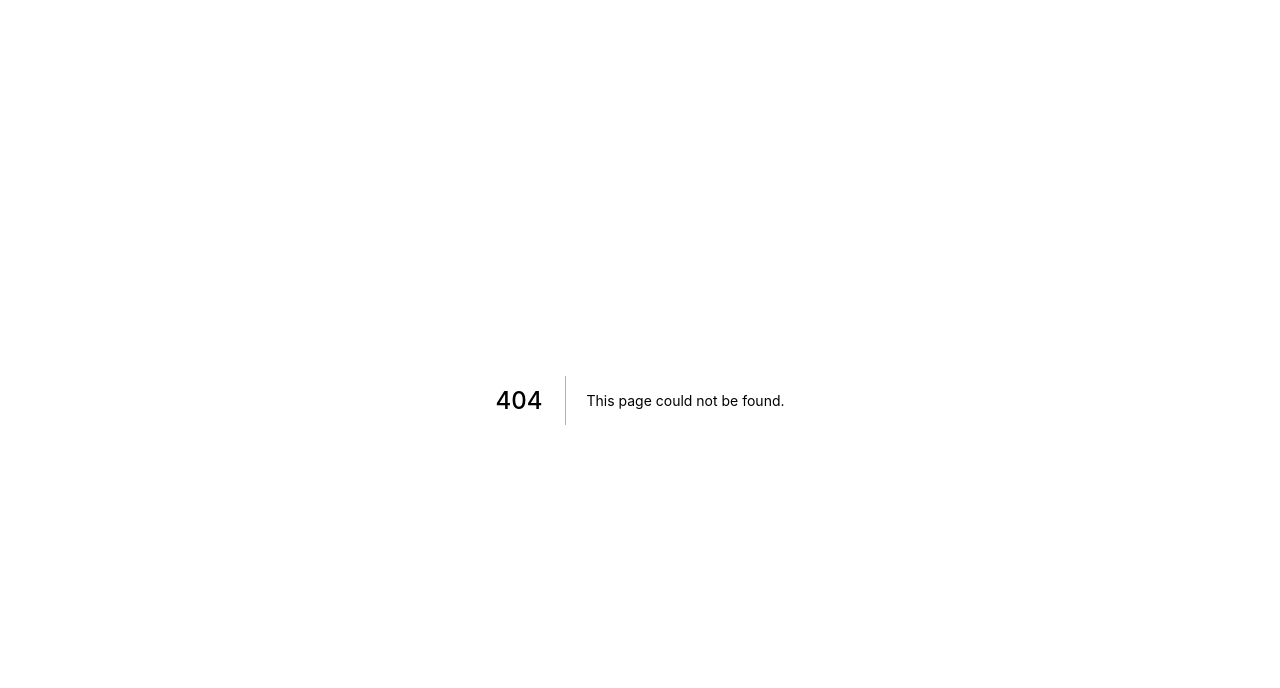
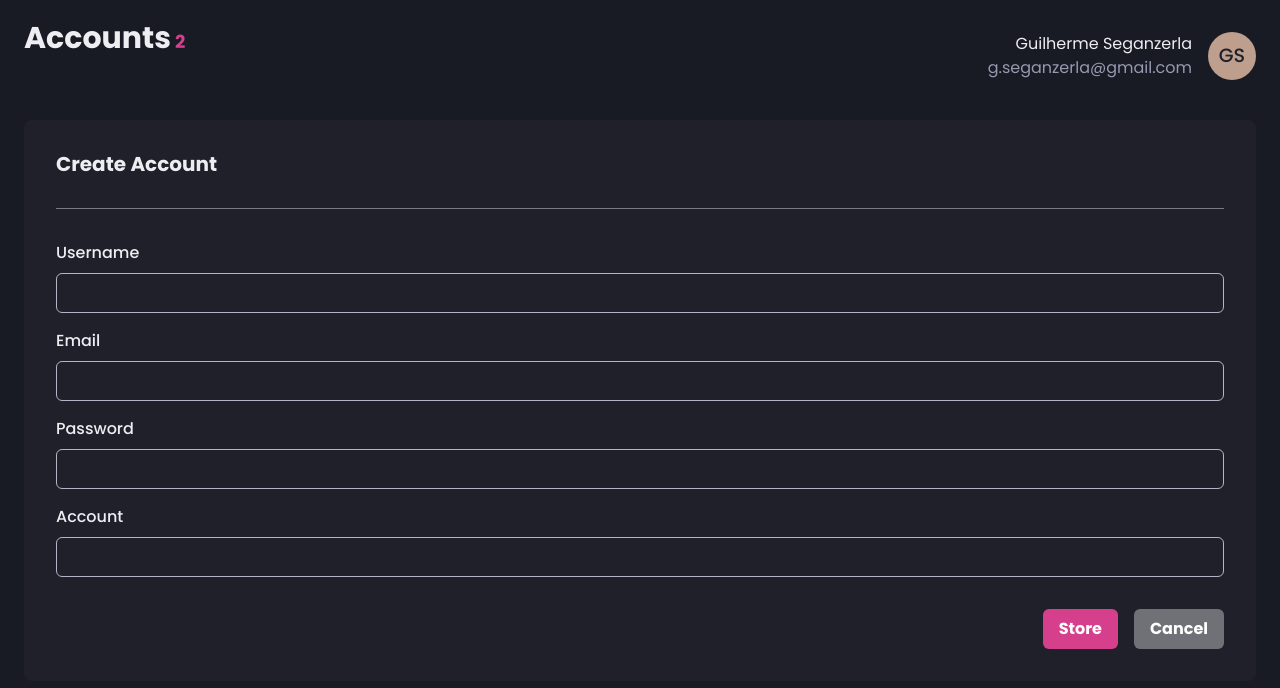
Before and after one commit to gseganzerla/accounts2-front, a Next.js app: page /accounts/create in a window 1280 px wide. Before the commit this address had no page. Shown: the top 688 px of the page. Built offline with nearby package versions, Linux system fonts and the light colour scheme.

Commit message:
create account

```diff
--- /dev/null
+++ b/src/components/Form/Input.tsx
@@ -0,0 +1,20 @@
+import {
+  FormControl,
+  FormLabel,
+  Input as ChakraInput,
+  InputProps as ChakraInputProps,
+} from '@chakra-ui/react'
+
+interface InputProps extends ChakraInputProps {
+  label?: string
+  name: string
+}
+
+export function Input({ label, name, ...rest }: InputProps) {
+  return (
+    <FormControl>
+      <FormLabel htmlFor={name}>{label}</FormLabel>
+      <ChakraInput name={name} id={name} {...rest} />
+    </FormControl>
+  )
+}
--- /dev/null
+++ b/src/components/StackedButtonGroup.tsx
@@ -0,0 +1,19 @@
+import { Stack } from '@chakra-ui/react'
+import { ReactNode } from 'react'
+
+interface StackedButtonGroupProps {
+  children: ReactNode
+}
+
+export function StackedButtonGroup({ children }: StackedButtonGroupProps) {
+  return (
+    <Stack
+      mt="8"
+      spacing="4"
+      direction={{ base: 'column', lg: 'row' }}
+      justify="flex-end"
+    >
+      {children}
+    </Stack>
+  )
+}
--- /dev/null
+++ b/src/pages/accounts/create.tsx
@@ -0,0 +1,28 @@
+import { Button, Divider, Heading, Stack } from '@chakra-ui/react'
+import { Input } from '../../components/Form/Input'
+import { Page } from '../../components/Page'
+import { StackedButtonGroup } from '../../components/StackedButtonGroup'
+
+export default function CreateAccount() {
+  return (
+    <Page>
+      <>
+        <Heading size="md">Create Account</Heading>
+
+        <Divider my="8" color="gray.700" />
+
+        <Stack spacing="4">
+          <Input name="username" label="Username" />
+          <Input type="email" name="email" label="Email" />
+          <Input type="password" name="password" label="Password" />
+          <Input name="account" label="Account" />
+        </Stack>
+
+        <StackedButtonGroup>
+          <Button type="submit">Store</Button>
+          <Button colorScheme="whiteAlpha">Cancel</Button>
+        </StackedButtonGroup>
+      </>
+    </Page>
+  )
+}
--- a/src/styles/theme.ts
+++ b/src/styles/theme.ts
@@ -11,7 +11,7 @@ export const theme = extendTheme({
     },
     Input: {
       defaultProps: {
-        colorScheme: 'pink',
+        focusBorderColor: 'pink.500',
       },
     },
     Button: {
```
Also changed, not shown: src/pages/accounts/index.tsx (+6 -1 lines).
